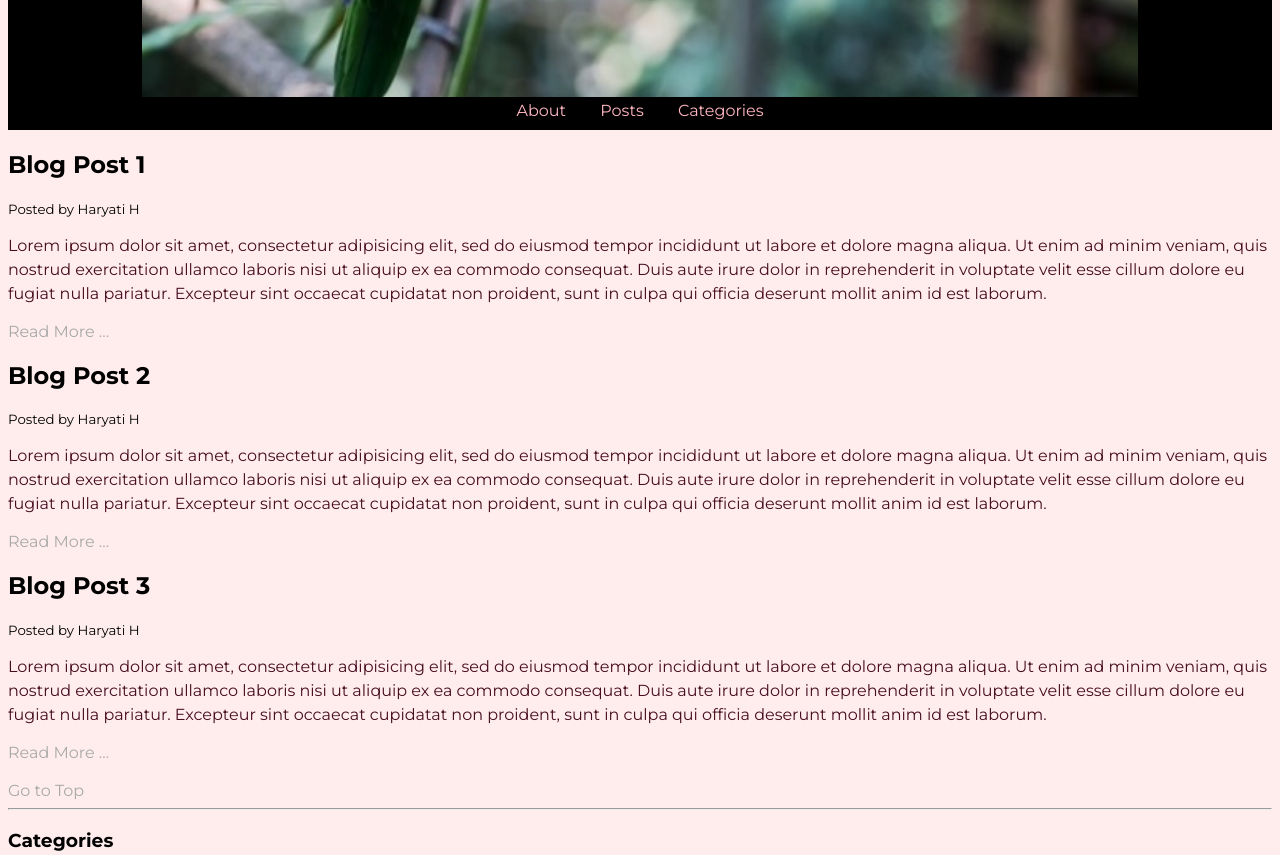
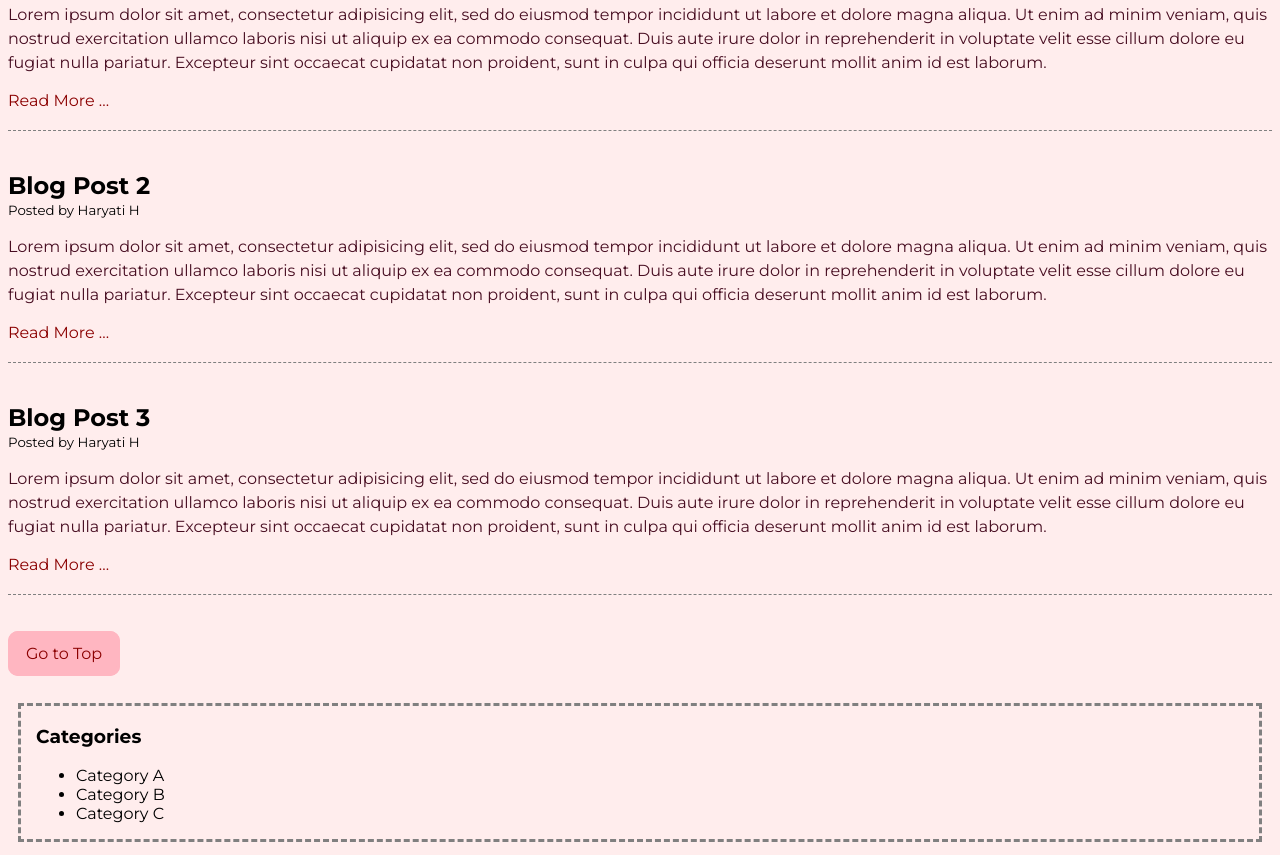
Before and after one commit to haryati75/My-Website-Demo, a plain HTML site: page index.html in a window 1280 px wide. Shown: the part 735-1590 px from the top of the page. Drawn offline with Linux system fonts and the light colour scheme.

Commit message:
fix styling

```diff
--- a/index.html
+++ b/index.html
@@ -8,7 +8,7 @@
       name="keywords"
       content="web development, website design, html semantics"
     />
-    <title>Haryati's Website</title>
+    <title>My Website</title>
     <style type="text/css">
       #main-heading {
         text-align: center;
@@ -22,13 +22,14 @@
         border-bottom: orange solid 3px;
         text-align: center;
         font-size: 16px;
+        color: darkslategray;
       }
     </style>
     <link rel="stylesheet" type="text/css" href="styles.css" />
   </head>
   <body>
     <header id="main-heading">
-      <h1>HTML CSS Demo</h1>
+      <h1>Haryati's Awesome Website</h1>
       <img src="./images/birds.jpg" width="80%" />
       <nav>
         <a href="about.html">About</a>
@@ -82,8 +83,8 @@
       </article>
     </section>
     <br />
-    <a href="#main-heading">Go to Top</a>
-    <hr />
+    <a class="my-button" href="#main-heading">Go to Top</a>
+
     <aside id="categories">
       <h3>Categories</h3>
       <ul>
@@ -93,7 +94,7 @@
       </ul>
     </aside>
     <footer id="main-footer">
-      <p>Copyright &copy 2022, My Website</p>
+      <p>Copyright &copy; 2022, My Website</p>
     </footer>
   </body>
 </html>
--- a/styles.css
+++ b/styles.css
@@ -1,12 +1,14 @@
 @import url('https://fonts.googleapis.com/css2?family=Montserrat:wght@400;700;900&display=swap');
 
 * {
+  /* margin: 0;
+	padding: 0; */
   box-sizing: border-box;
 }
 
 body {
   color: black;
-	background: #FFEDED;
+  background: #ffeded;
   font-family: 'Montserrat', sans-serif;
 }
 
@@ -14,8 +16,13 @@ h1 {
   color: lightpink;
   letter-spacing: 3px;
   text-transform: uppercase;
-	font-weight: 900;
+  font-weight: bolder;
   font-size: 30px;
+}
+
+h2 {
+  padding-top: 20px;
+  margin-bottom: 0px;
 }
 
 p {
@@ -23,22 +30,30 @@ p {
   line-height: 1.5;
 }
 
-/* LVHA order */
-a {
-	text-decoration: none;
-	color : darkgray;
+nav {
+  margin: 15px auto;
 }
 
-nav > a {
+/* LVHA order */
+a:link,
+a:visited {
+  text-decoration: none;
+  color: darkred;
+}
+
+a:hover,
+a:active {
+  font-weight: bolder;
+}
+
+nav a:link {
+  color: lightpink;
   display: inline-block;
   margin-right: 30px;
+  font-size: large;
 }
 
-nav > a:link {
-	color: lightpink;
-}
-
-nav > a:link:last-child {
+nav a:link:last-child {
   margin-right: 0px;
 }
 
@@ -46,7 +61,38 @@ nav a:visited {
   color: lightpink;
 }
 
-nav a:hover, a:active {
-	color: orange;
-	font-weight: 700;
+nav a:hover,
+nav a:active {
+  color: aliceblue;
 }
+
+img {
+  max-width: fit-content;
+  max-height: 60vh;
+}
+
+.my-button {
+  padding: 10px 15px;
+  border: 3px solid lightpink;
+  background-color: lightpink;
+  border-radius: 10px;
+}
+
+section {
+  margin-bottom: 30px;
+}
+
+article {
+  padding-bottom: 20px;
+  border-bottom: 1px dashed gray;
+}
+
+aside {
+  margin: 20px 10px;
+  padding: 0px 15px;
+  border: 3px dashed gray;
+}
+
+#categories {
+  margin-top: 40px;
+}
```
Lines whose indentation alone changed are shown as unchanged.
